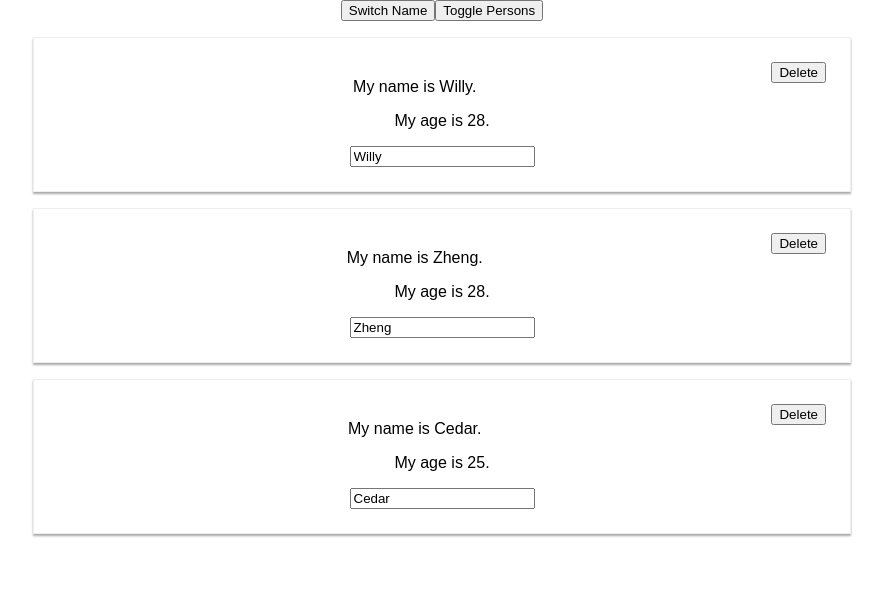
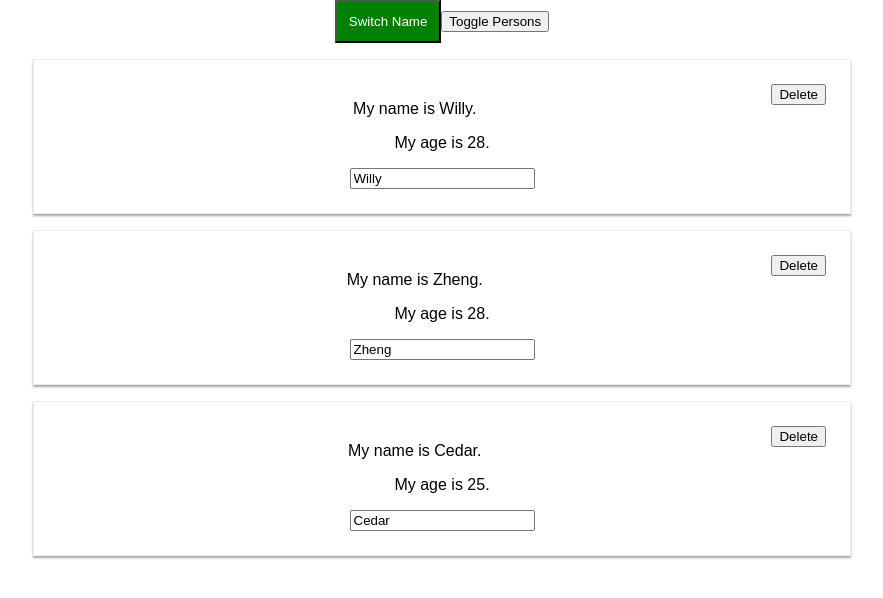
Before and after one commit to WillyLu326/React-Application, a React (Create React App) app: page / in a window 1280 px wide. Shown: the top 598 px of the page, without its empty margins (198-1081 px from the left). Built offline with nearby package versions, Linux system fonts and the light colour scheme.

Commit message:
style switch btn

```diff
--- a/src/App.js
+++ b/src/App.js
@@ -37,10 +37,20 @@ class App extends Component {
     this.setState({ persons: persons });
   }
 
+  styleSwitchButton = () => {
+    let style = {
+      backgroundColor: 'green',
+      color: 'white',
+      padding: '12px',
+      cursor: 'pointer'
+    }
+    return style;
+  }
+
   render() {
     return (
       <div className="App">
-        <button onClick={this.switchNameHandler.bind(this, 'Willy Lu~!!!!')}>Switch Name</button>
+        <button style={this.styleSwitchButton()} onClick={this.switchNameHandler.bind(this, 'Willy Lu~!!!!')}>Switch Name</button>
         <button onClick={this.togglePersonsHander}>Toggle Persons</button>
         {
           this.state.showPersons ? (
```
